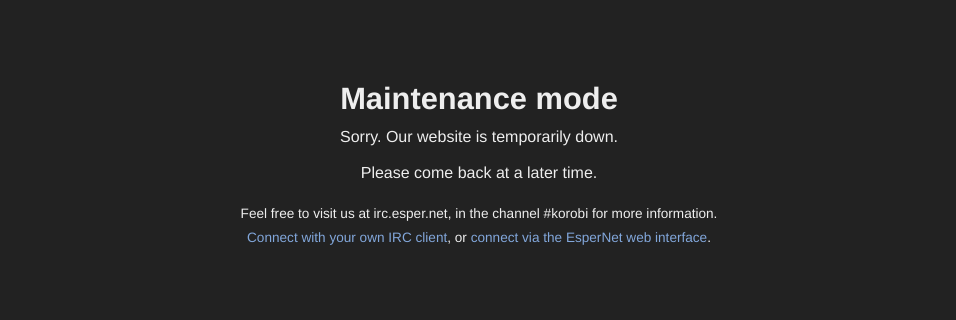
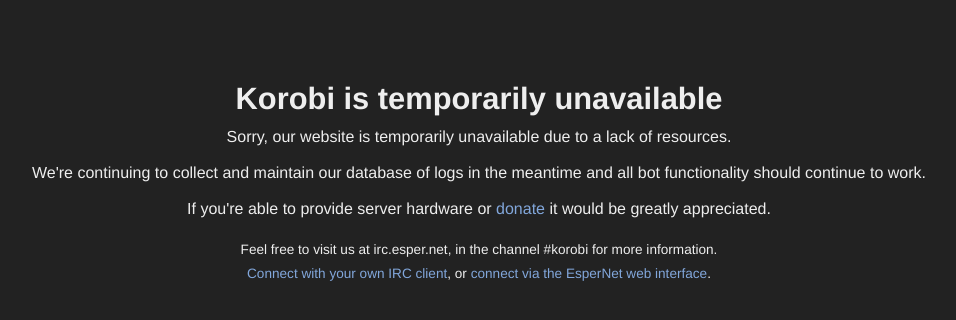
Before and after one commit to korobi/maintenance, a plain HTML site: page index.html in a window 1280 px wide. Shown: the whole page, without its empty margins (161-1117 px from the left). Drawn offline with Linux system fonts and the light colour scheme.

Commit message:
Change message of maintancne page

```diff
--- a/index.html
+++ b/index.html
@@ -7,9 +7,10 @@
 </head>
 <body>
     <div id="maintenance">
-        <h1>Maintenance mode</h1>
-        <p>Sorry. Our website is temporarily down.</p>
-        <p>Please come back at a later time.</p>
+        <h1>Korobi is temporarily unavailable</h1>
+        <p>Sorry, our website is temporarily unavailable due to a lack of resources.</p>
+        <p>We're continuing to collect and maintain our database of logs in the meantime and all bot functionality should continue to work.</p>
+        <p>If you're able to provide server hardware or <a href="https://www.paypal.com/uk/cgi-bin/webscr?cmd=_xclick&amp;business=kashike@vq.lc">donate</a> it would be greatly appreciated.</p>
         <p class="visit-us">
             <small>
                 Feel free to visit us at irc.esper.net, in the channel #korobi for more information.
```
